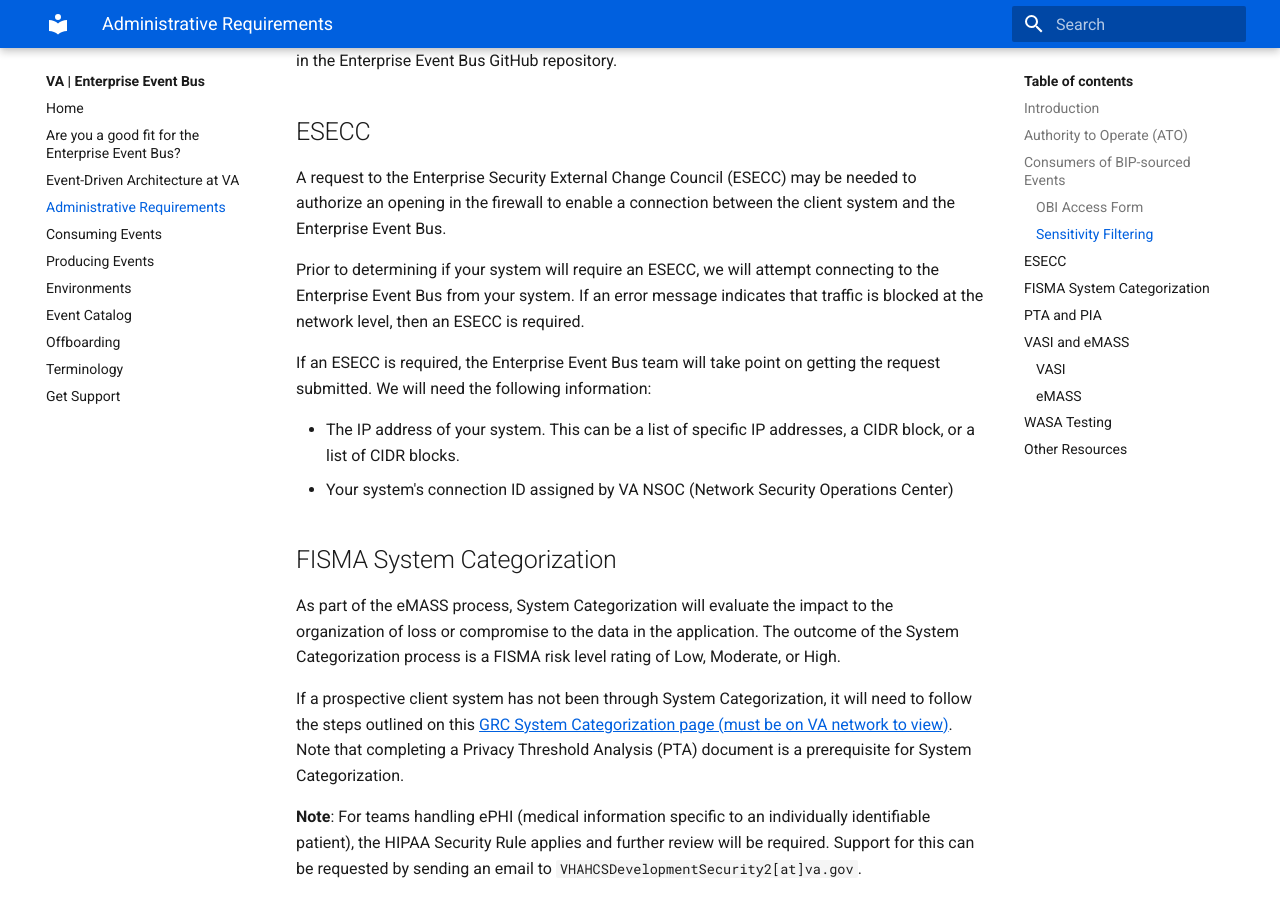
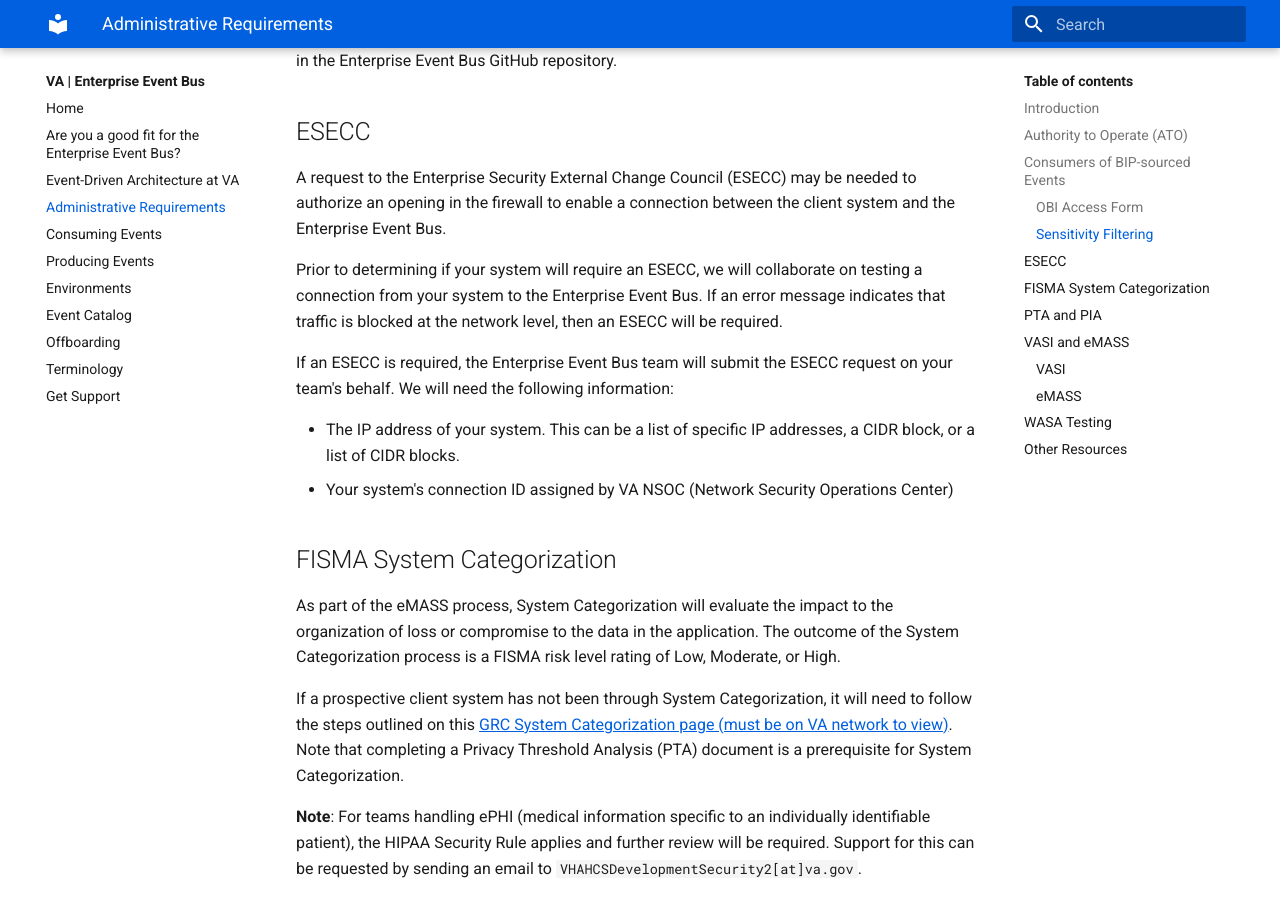
Before and after one commit to department-of-veterans-affairs/ves-event-bus-developer-portal, an MkDocs documentation site: the page built from docs/administrative-requirements.md, in a window 1280 px wide and 900 px high, scrolled down 2013 px. Built offline with MkDocs 1.6.1 and Material for MkDocs 9.7.7, drawn with Linux system fonts in a browser that asks for light colours.

Commit message:
Apply suggestions from code review
Co-authored-by: alwerner <alwerner@users.noreply.github.com>

```diff
--- a/docs/administrative-requirements.md
+++ b/docs/administrative-requirements.md
@@ -63,9 +63,9 @@
 
 A request to the Enterprise Security External Change Council (ESECC) may be needed to authorize an opening in the firewall to enable a connection between the client system and the Enterprise Event Bus.
 
-Prior to determining if your system will require an ESECC, we will attempt connecting to the Enterprise Event Bus from your system. If an error message indicates that traffic is blocked at the network level, then an ESECC is required.
+Prior to determining if your system will require an ESECC, we will collaborate on testing a connection from your system to the Enterprise Event Bus. If an error message indicates that traffic is blocked at the network level, then an ESECC will be required.
 
-If an ESECC is required, the Enterprise Event Bus team will take point on getting the request submitted. We will need the following information:
+If an ESECC is required, the Enterprise Event Bus team will submit the ESECC request on your team's behalf. We will need the following information:
 
 * The IP address of your system. This can be a list of specific IP addresses, a CIDR block, or a list of CIDR blocks.
 * Your system's connection ID assigned by VA NSOC (Network Security Operations Center)
```
